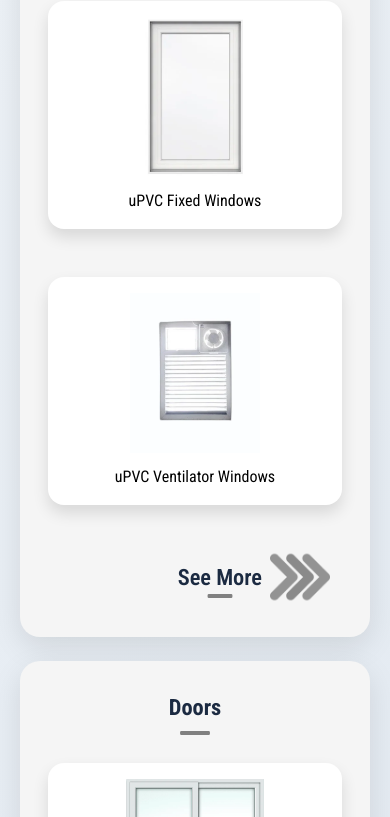
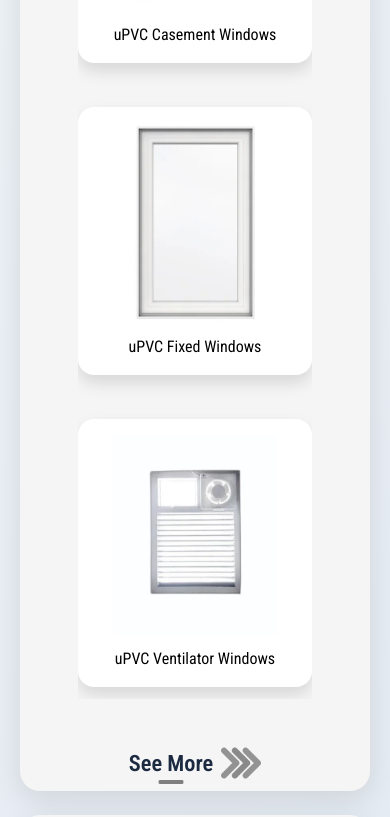
Before and after one commit to Team-Immature/upvc, a React (Vite) app in the folder frontend/: page / in a window 390 px wide. Shown: the part 987-1804 px from the top of the page. Built offline with nearby package versions, Linux system fonts and the light colour scheme.

Commit message:
Carousel updation

```diff
--- a/frontend/src/components/Carousel/styling.css
+++ b/frontend/src/components/Carousel/styling.css
@@ -23,7 +23,7 @@
   transition: transform 0.3s ease;
   width: 100%;
 }
-/*hgajk*/
+
 .productSection:hover .product_heading::after {
   transform: translateX(-50%) scaleX(2.5);
   background-color: #4a90e2;
@@ -32,7 +32,6 @@
 .productSection:hover .product_heading {
   transform: scale(1.05);
 }
-/*dgfs*/
 
 .productSection:hover {
   transform: translateY(-8px);
@@ -49,13 +48,13 @@
   box-shadow: 0 8px 16px rgba(0, 0, 0, 0.12);
   padding: 20px;
   width: 100%;
-
   height: 100%;
   text-align: center;
   margin: 20px;
   transition: box-shadow 0.3s ease, transform 0.3s ease;
   cursor: pointer;
 }
+
 .productcard:hover {
   box-shadow: 0 12px 24px rgba(0, 0, 0, 0.2);
   transform: translateY(-6px);
@@ -63,7 +62,7 @@
 
 .productcard .image {
   width: 300px;
-  height: 280px; /* fixed height ensures alignment */
+  height: 280px;
   object-fit: contain;
   border-radius: 12px;
   margin-bottom: 12px;
@@ -81,7 +80,7 @@
 /* ==== PRODUCT SCROLL CONTAINER ==== */
 .product_images {
   display: flex;
-  flex-direction: row;
+  overflow-x: auto;
   gap: 24px;
   padding-bottom: 8px;
 }
@@ -89,6 +88,7 @@
 .product_images::-webkit-scrollbar {
   height: 6px;
 }
+
 .product_images::-webkit-scrollbar-thumb {
   background-color: #888;
   border-radius: 3px;
@@ -108,13 +108,12 @@
   transition: transform 0.3s ease;
 }
 
-/* Underline visible by default, but narrower */
 .product_heading::after {
   content: "";
   position: absolute;
   bottom: 0;
   left: 50%;
-  transform: translateX(-50%) scaleX(0.5); /* Centered and scaled to 50% width */
+  transform: translateX(-50%) scaleX(0.5);
   transform-origin: center;
   width: 60px;
   height: 4px;
@@ -123,9 +122,8 @@
   transition: transform 0.3s ease, background-color 0.3s ease;
 }
 
-/* On hover: grow the underline to full width and change color */
 .product_heading:hover::after {
-  transform: translateX(-50%) scaleX(2.5); /* Expand to full */
+  transform: translateX(-50%) scaleX(2.5);
   background-color: #4a90e2;
 }
 
@@ -133,6 +131,7 @@
   transform: scale(1.05);
 }
 
+/* ==== SEE MORE BUTTON ==== */
 .arrow {
   display: flex;
   align-items: center;
@@ -146,7 +145,6 @@
   transform: translateX(20px);
 }
 
-/* Base h2 style */
 .arrow h2 {
   position: relative;
   margin: 0 8px 0 0;
@@ -156,7 +154,6 @@
   transition: transform 0.3s ease;
 }
 
-/* Default visible underline */
 .arrow h2::after {
   content: "";
   position: absolute;
@@ -171,7 +168,6 @@
   transition: transform 0.3s ease, background-color 0.3s ease;
 }
 
-/* Expand underline when the entire .arrow is hovered */
 .arrow:hover h2::after {
   transform: translateX(-50%) scaleX(1.9);
   background-color: #4a90e2;
@@ -192,6 +188,7 @@
 }
 
 /* ==== RESPONSIVE STYLES ==== */
+
 @media (max-width: 960px) {
   .productSec {
     padding: 30px 15px;
@@ -203,37 +200,46 @@
 
 @media (max-width: 768px) {
   .productSection {
+    display: flex;
+  flex-direction: column;
+  gap: 24px;
+  padding-bottom: 8px;
+  }
+
+  .product_images {
     flex-direction: column;
-    align-items: stretch;
-  }
-}
 
-@media (max-width: 600px) {
-  .product_images {
-    flex-wrap: wrap;
+    gap: 20px;
+    padding: 0;
   }
 
   .productcard {
-    flex: 1 1 calc(50% - 16px);
-    margin: 12px 8px;
+    width: 100%;
+    max-width: 100%;
+    margin: 12px 0;
     padding: 16px;
   }
 
   .productcard .image {
-    height: 160px;
+    height: 200px;
+    width: 100%;
+    max-width: 100%;
   }
 
-  .productSec {
-    display: flex;
-    flex-direction: column;
-    gap: 24px; /* reduced from 48px */
-    padding: 20px;
-    width: 100%;
-    background: linear-gradient(135deg, #f0f4f8, #d9e2ec);
+  .arrow {
+    justify-content: center;
+    margin-top: 20px;
+    margin-left: 0;
   }
 
-  .productSection {
-    padding: 20px;
+  .see_more {
+    width: auto;
+    height: auto;
+  }
+
+  .aimg {
+    width: 40px;
+    height: 40px;
   }
 
   .product_heading {
@@ -241,3 +247,11 @@
     margin-bottom: 16px;
   }
 }
+
+@media (max-width: 600px) {
+  /* Removed 2-column layout override */
+  .productSec {
+    gap: 24px;
+    padding: 20px;
+  }
+}
```
